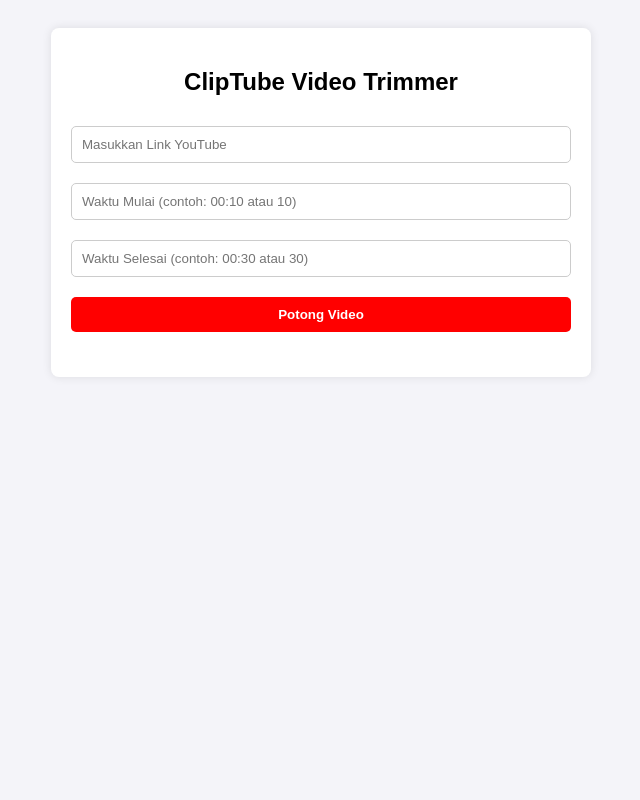
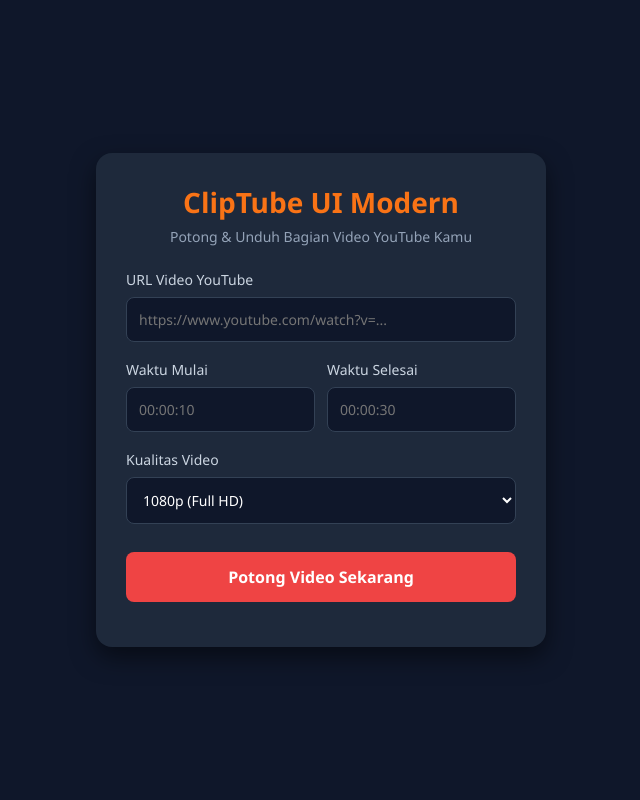
Before and after one commit to skorinproject/Cliptube, a Flask app: page / in a window 1280 px wide. Shown: the whole page, without its empty margins (319-959 px from the left). Run offline with Flask 3, Linux system fonts and the light colour scheme.

Commit message:
Update index.html

```diff
--- a/templates/index.html
+++ b/templates/index.html
@@ -3,68 +3,94 @@
 <head>
     <meta charset="UTF-8">
     <meta name="viewport" content="width=device-width, initial-scale=1.0">
-    <title>ClipTube - Pemotong Video YouTube</title>
+    <title>ClipTube UI Modern</title>
     <style>
-        body { font-family: Arial, sans-serif; background-color: #f4f4f9; padding: 20px; text-align: center; }
-        .container { max-width: 500px; margin: 0 auto; background: white; padding: 20px; border-radius: 8px; box-shadow: 0 0 10px rgba(0,0,0,0.1); }
-        input, button { width: 100%; padding: 10px; margin: 10px 0; border-radius: 5px; border: 1px solid #ccc; box-sizing: border-box; }
-        button { background-color: #ff0000; color: white; font-weight: bold; border: none; cursor: pointer; }
-        button:disabled { background-color: #cccccc; }
-        #status { margin-top: 15px; font-weight: bold; }
+        * { box-sizing: border-box; margin: 0; padding: 0; font-family: 'Segoe UI', Tahoma, Geneva, Verdana, sans-serif; }
+        body { background-color: #0f172a; color: #f8fafc; display: flex; justify-content: center; align-items: center; min-height: 100vh; padding: 20px; }
+        .card { background-color: #1e293b; padding: 30px; border-radius: 16px; width: 100%; max-width: 450px; box-shadow: 0 10px 25px rgba(0,0,0,0.5); }
+        h1 { color: #f97316; font-size: 28px; text-align: center; margin-bottom: 6px; font-weight: 700; }
+        p.subtitle { color: #94a3b8; text-align: center; font-size: 14px; margin-bottom: 24px; }
+        .form-group { margin-bottom: 18px; }
+        label { display: block; font-size: 14px; margin-bottom: 8px; color: #cbd5e1; }
+        input, select { width: 100%; padding: 12px; border-radius: 8px; border: 1px solid #334155; background-color: #0f172a; color: #fff; font-size: 14px; outline: none; }
+        input:focus, select:focus { border-color: #f97316; }
+        .row { display: flex; gap: 12px; }
+        .row .form-group { flex: 1; }
+        button { width: 100%; padding: 14px; background-color: #ef4444; color: white; border: none; border-radius: 8px; font-weight: bold; font-size: 16px; cursor: pointer; transition: 0.2s; margin-top: 10px; }
+        button:hover { background-color: #dc2626; }
+        #status { margin-top: 15px; text-align: center; font-size: 14px; font-weight: 600; }
+        .error { color: #f87171; }
+        .success { color: #4ade80; }
     </style>
 </head>
 <body>
+    <div class="card">
+        <h1>ClipTube UI Modern</h1>
+        <p class="subtitle">Potong & Unduh Bagian Video YouTube Kamu</p>
 
-<div class="container">
-    <h2>ClipTube Video Trimmer</h2>
-    <input type="text" id="url" placeholder="Masukkan Link YouTube">
-    <input type="text" id="start" placeholder="Waktu Mulai (contoh: 00:10 atau 10)">
-    <input type="text" id="end" placeholder="Waktu Selesai (contoh: 00:30 atau 30)">
-    <button id="btn" onclick="processVideo()">Potong Video</button>
+        <div class="form-group">
+            <label>URL Video YouTube</label>
+            <input type="text" id="url" placeholder="https://www.youtube.com/watch?v=...">
+        </div>
+
+        <div class="row">
+            <div class="form-group">
+                <label>Waktu Mulai</label>
+                <input type="text" id="start_time" placeholder="00:00:10">
+            </div>
+            <div class="form-group">
+                <label>Waktu Selesai</label>
+                <input type="text" id="end_time" placeholder="00:00:30">
+            </div>
+        </div>
+
+        <div class="form-group">
+            <label>Kualitas Video</label>
+            <select id="quality">
+                <option value="1080">1080p (Full HD)</option>
+                <option value="720">720p (HD)</option>
+                <option value="480">480p</option>
+                <option value="best">Kualitas Tertinggi Otomatis</option>
+            </select>
+        </div>
+
+        <button onclick="processVideo()">Potong Video Sekarang</button>
         <div id="status"></div>
     </div>
 
     <script>
         async function processVideo() {
-    const url = document.getElementById('url').value;
-    const start = document.getElementById('start').value;
-    const end = document.getElementById('end').value;
             const status = document.getElementById('status');
-    const btn = document.getElementById('btn');
+            status.className = '';
+            status.innerHTML = 'Sedang memproses video... Mohon tunggu.';
 
-    if (!url || !start || !end) {
-        status.innerText = "Semua kolom wajib diisi!";
-        status.style.color = "red";
-        return;
-    }
-
-    status.innerText = "Memproses video... Mohon tunggu.";
-    status.style.color = "blue";
-    btn.disabled = true;
+            const payload = {
+                url: document.getElementById('url').value,
+                start_time: document.getElementById('start_time').value,
+                end_time: document.getElementById('end_time').value,
+                quality: document.getElementById('quality').value
+            };
 
             try {
-        const response = await fetch('/download', {
+                const res = await fetch('/download', {
                     method: 'POST',
-            headers: { 'Content-Type': 'application/json' },
-            body: JSON.stringify({ url: url, start_time: start, end_time: end })
+                    headers: {'Content-Type': 'application/json'},
+                    body: JSON.stringify(payload)
                 });
+                const data = await res.json();
 
-        const data = await response.json();
-
-        if (response.ok) {
-            status.innerHTML = `<a href="${data.download_url}" download style="color: green;">Klik di sini untuk mengunduh hasil video!</a>`;
+                if(res.ok) {
+                    status.className = 'success';
+                    status.innerHTML = `<a href="${data.download_url}" style="color:#4ade80;" download>Selesai! Klik di sini untuk mengunduh</a>`;
                 } else {
-            status.innerText = data.error || "Terjadi kesalahan.";
-            status.style.color = "red";
+                    status.className = 'error';
+                    status.innerHTML = data.error || 'Terjadi kesalahan.';
                 }
-    } catch (err) {
-        status.innerText = "Gagal terhubung ke server. Periksa koneksi internet kamu.";
-        status.style.color = "red";
-    } finally {
-        btn.disabled = false;
+            } catch(e) {
+                status.className = 'error';
+                status.innerHTML = 'Gagal terhubung ke server.';
             }
         }
     </script>
-
 </body>
 </html>
```
Lines whose indentation alone changed are shown as unchanged.
